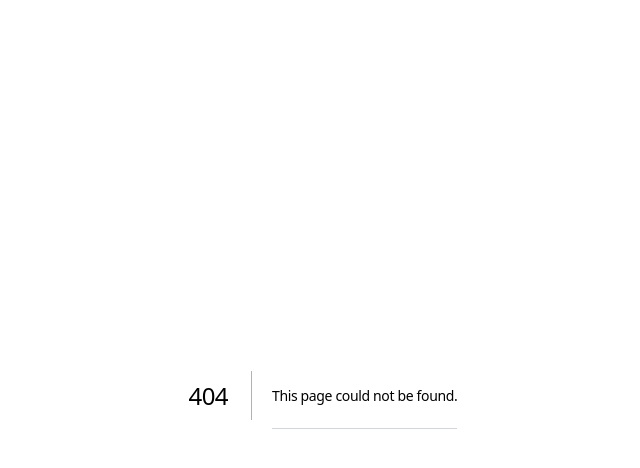
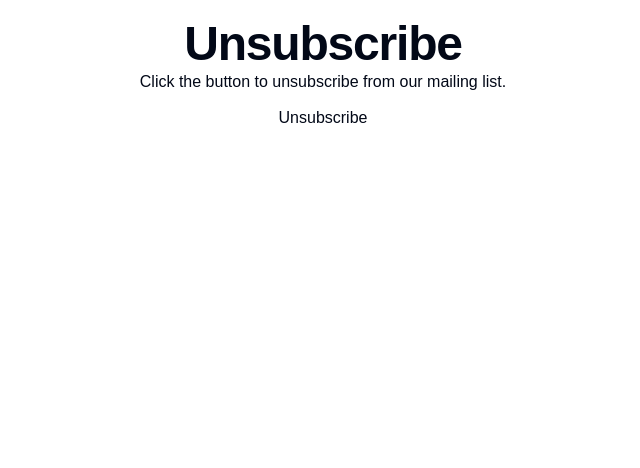
Before and after one commit to SecurityQQ/vargahealth-landing, a Next.js app: page /unsubscribe in a window 1280 px wide. Before the commit this address had no page. Shown: the top 468 px of the page, without its empty margins (317-957 px from the left). Built offline with nearby package versions, Linux system fonts and the light colour scheme.

Commit message:
add unsubscribe button

```diff
--- /dev/null
+++ b/src/pages/api/unsubscribe.ts
@@ -0,0 +1,35 @@
+// File: /pages/api/unsubscribe.ts
+
+import { NextApiRequest, NextApiResponse } from 'next';
+import { Resend } from 'resend';
+
+const resend = new Resend(process.env.RESEND_API_KEY); // Ensure you have the environment variable set
+
+export default async function handler(req: NextApiRequest, res: NextApiResponse) {
+  if (req.method === 'POST') {
+    const { contactId } = req.body;
+
+    if (!contactId) {
+      return res.status(400).json({ error: 'Contact ID is required' });
+    }
+
+    try {
+
+
+      // Update the contact's unsubscribed status
+      const response = await resend.contacts.update({
+        id: contactId, // Use contact ID passed in the request body
+        audienceId: '986f795d-7f9a-4f6c-8851-b8cac79d258c', // Replace with your audienceId
+        unsubscribed: true, // Set unsubscribed to true
+      });
+
+      return res.status(200).json({ message: 'Successfully unsubscribed', response });
+    } catch (error) {
+      console.error('Error unsubscribing contact:', error);
+      return res.status(500).json({ error: 'Failed to unsubscribe contact' });
+    }
+  } else {
+    res.setHeader('Allow', ['POST']);
+    return res.status(405).end(`Method ${req.method} Not Allowed`);
+  }
+}
--- /dev/null
+++ b/src/pages/unsubscribe.tsx
@@ -0,0 +1,53 @@
+// File: /pages/unsubscribe.tsx
+
+import { useRouter } from 'next/router';
+import { useEffect, useState } from 'react';
+
+const Unsubscribe = () => {
+  const router = useRouter();
+  const [contactId, setContactId] = useState('');
+  const [message, setMessage] = useState('');
+
+  // Extract contactId from the query parameters
+  useEffect(() => {
+    if (router.query.id) {
+      setContactId(router.query.id as string);
+    }
+  }, [router.query]);
+
+  const handleUnsubscribe = async () => {
+    try {
+      const response = await fetch('/api/unsubscribe', {
+        method: 'POST',
+        headers: {
+          'Content-Type': 'application/json',
+        },
+        body: JSON.stringify({ contactId }),
+      });
+
+      if (response.ok) {
+        const data = await response.json();
+        setMessage(`Successfully unsubscribed`);
+      } else {
+        const errorData = await response.json();
+        setMessage('Error unsubscribing. Please contact us at hello@brogevity.com');
+        console.error(`Error: ${errorData.error}`);
+      }
+    } catch (error) {
+      setMessage('Error unsubscribing. Please contact us at hello@brogevity.com');
+    }
+  };
+
+  return (
+    <div style={{ padding: '20px', maxWidth: '600px', margin: '0 auto', textAlign: 'center' }}>
+      <h1>Unsubscribe</h1>
+      <p>Click the button to unsubscribe from our mailing list.</p>
+      <button onClick={handleUnsubscribe} style={{ padding: '10px 20px', cursor: 'pointer' }}>
+        Unsubscribe
+      </button>
+      {message && <p>{message}</p>}
+    </div>
+  );
+};
+
+export default Unsubscribe;
```
